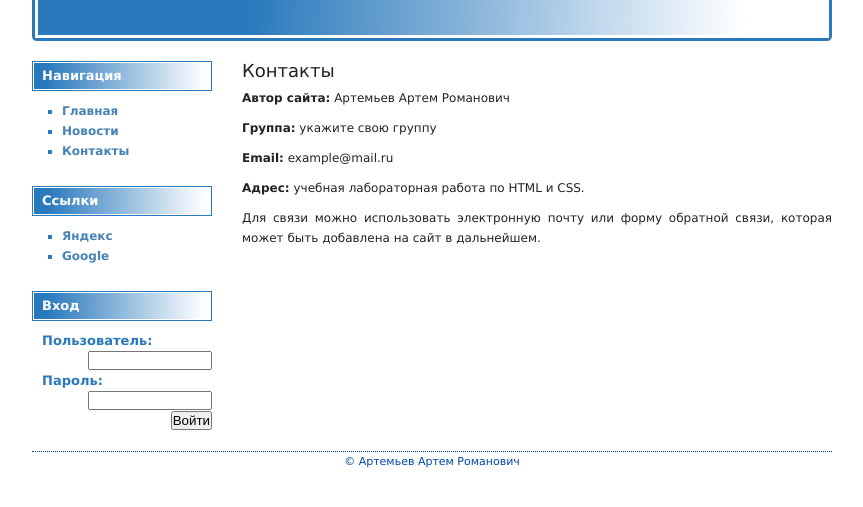
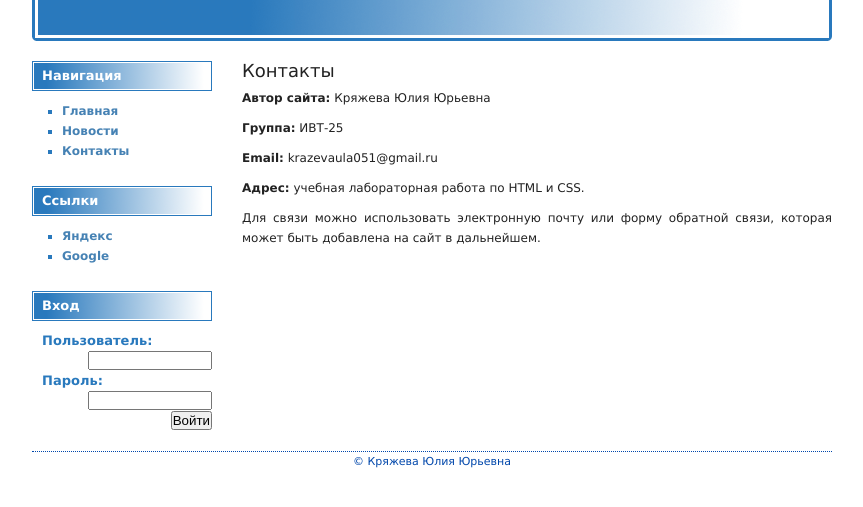
Before and after one commit to Janyma5685/laba4, a plain HTML site: page contacts.html in a window 1280 px wide. Shown: the part 69-576 px from the top of the page, without its empty margins (208-1071 px from the left). Drawn offline with Linux system fonts and the light colour scheme.

Commit message:
Update contacts.html

```diff
--- a/contacts.html
+++ b/contacts.html
@@ -2,7 +2,7 @@
 <html lang="ru">
 <head>
   <meta charset="UTF-8">
-  <meta name="author" content="Артемьев Артем Романович">
+  <meta name="author" content="Кряжева Юлия Юрьевна">
   <meta name="keywords" content="HTML, CSS, контакты, лабораторная работа">
   <meta name="description" content="Контактная страница простого сайта">
   <meta http-equiv="content-type" content="text/html; charset=UTF-8">
@@ -43,15 +43,15 @@
 
       <div id="right">
         <h2>Контакты</h2>
-        <p><b>Автор сайта:</b> Артемьев Артем Романович</p>
-        <p><b>Группа:</b> укажите свою группу</p>
-        <p><b>Email:</b> example@mail.ru</p>
+        <p><b>Автор сайта:</b> Кряжева Юлия Юрьевна</p>
+        <p><b>Группа:</b> ИВТ-25</p>
+        <p><b>Email:</b> krazevaula051@gmail.ru</p>
         <p><b>Адрес:</b> учебная лабораторная работа по HTML и CSS.</p>
         <p>Для связи можно использовать электронную почту или форму обратной связи, которая может быть добавлена на сайт в дальнейшем.</p>
       </div>
 
       <div style="clear: both;"></div>
-      <div id="footer">&copy; Артемьев Артем Романович</div>
+      <div id="footer">&copy; Кряжева Юлия Юрьевна</div>
     </div>
   </div>
 </body>
```
